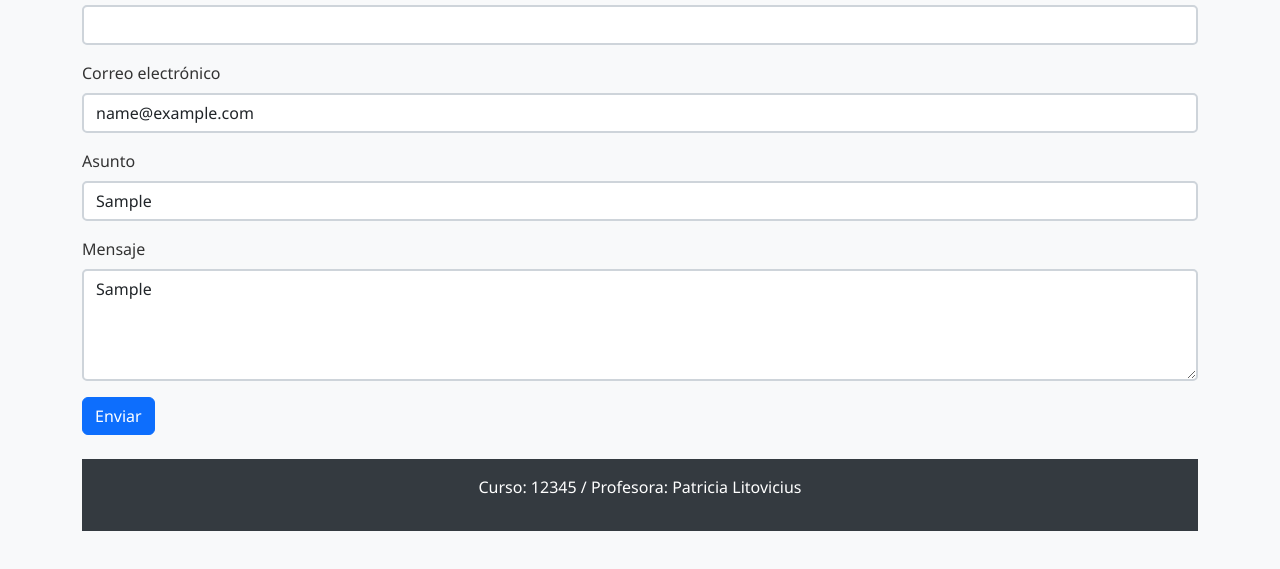
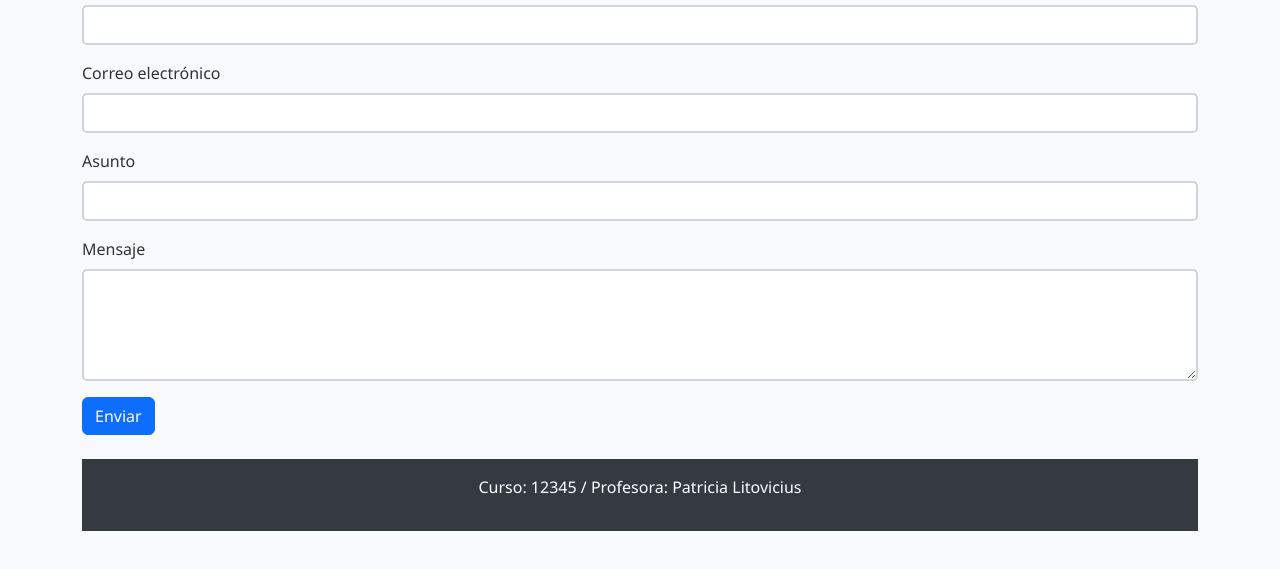
Before and after one commit to tinchodevita/Desarrollo-Web-UVA1-Actividad-Obligatoria1, a plain HTML site: page contacto.html in a window 1280 px wide. Both pictures are taken after typing "Sample", "name@example.com", "Sample", "Sample" into the empty fields and a click on the button "Enviar". Shown: the part 177-746 px from the top of the page. Drawn offline with nearby package versions, Linux system fonts and the light colour scheme.

Commit message:
Formulario contacto terminado. Tarea UVA 3 realizada

```diff
--- a/contacto.html
+++ b/contacto.html
@@ -36,7 +36,7 @@
         <div class="mb-3">
           <label for="email" class="form-label">Correo electrónico</label>
           <input type="email" class="form-control form-input" id="email" required>
-          <div class="invalid-feedback">Debe ingresar un correo electrónico.</div>
+          <div class="invalid-feedback">Debe ingresar un correo electrónico válido.</div>
         </div>
         <div class="mb-3">
           <label for="asunto" class="form-label">Asunto</label>
--- a/funciones.js
+++ b/funciones.js
@@ -1,37 +1,37 @@
 const inputs = document.querySelectorAll(".form-input");
-const formularioContacto = document.getElementById('formulario-contacto')
+const formularioContacto = document.getElementById('formulario-contacto');
 
 formularioContacto.addEventListener('submit', function (event) {
   event.preventDefault();
   let formularioValido = true;
 
   inputs.forEach(input => {
-        input.addEventListener('blur', () => {
-            if (input.value.trim() === ''){
+    const valor = input.value.trim();
+    const tipo = input.type;
+
+    input.classList.remove('is-invalid');
+
+    if (valor === '') {
       input.classList.add('is-invalid');
       formularioValido = false;
-            } else {
-                input.classList.remove('is-invalid')
     }
-        })
 
-        if (input.type === 'email') {
-            const emailValido = /^[^\s@]+@[^\s@]+\.[^\s@]+$/.test(input.value);
+    if (tipo === 'email') {
+      const emailValido = /^[^\s@]+@[^\s@]+\.[^\s@]+$/.test(valor);
       if (!emailValido) {
-                input.classList.add('is-invalid')
+        input.classList.add('is-invalid');
         formularioValido = false;
       }
     }
-    })
+  });
 
-    if (formularioContacto) {
+  if (formularioValido) {
     alert('Formulario enviado correctamente. ¡Gracias por tu mensaje!');
-
     inputs.forEach(input => {
       input.value = '';
-            inputs.classList.remove('is-invalid')
-        })
+      input.classList.remove('is-invalid');
+    });
   } else {
-        alert('Por favor complete los campos correctamente.')
+    alert('Por favor, completá todos los campos correctamente.');
   }
-})
+});
```
Lines whose indentation alone changed are shown as unchanged.
